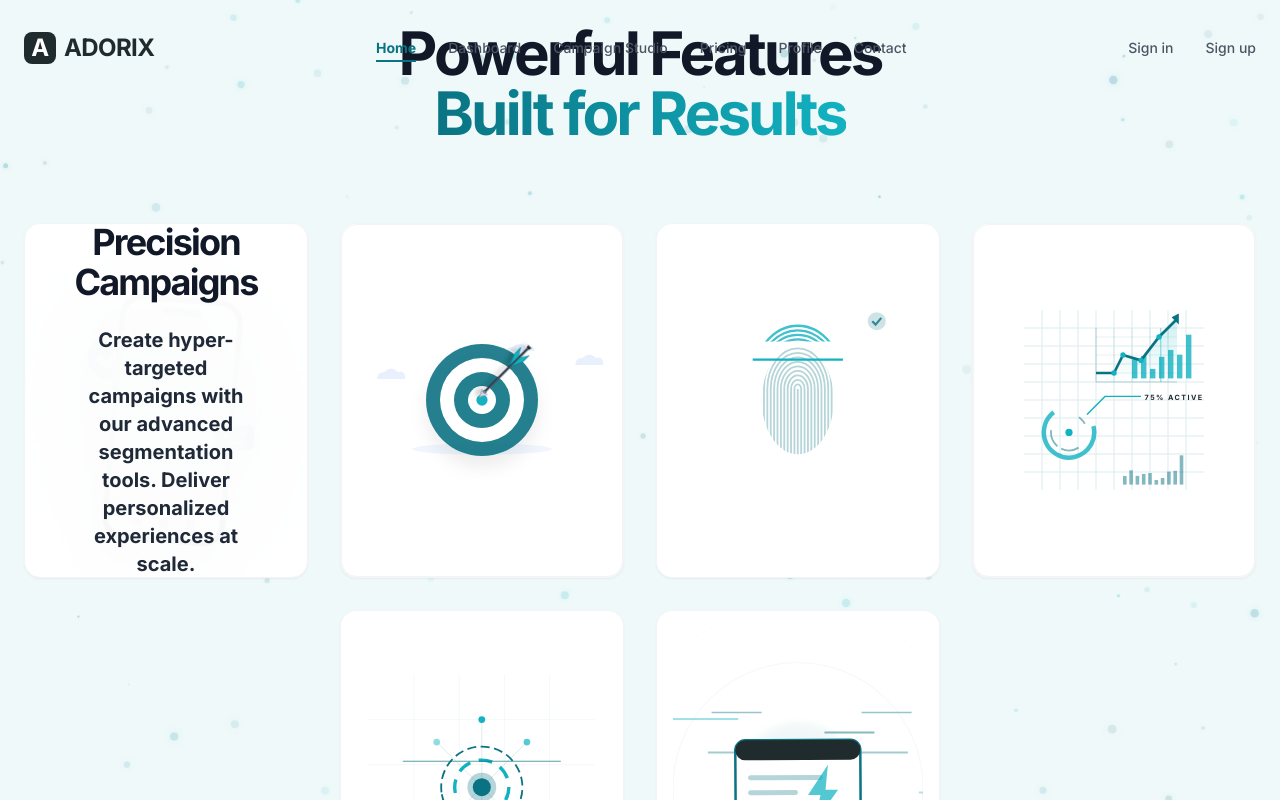
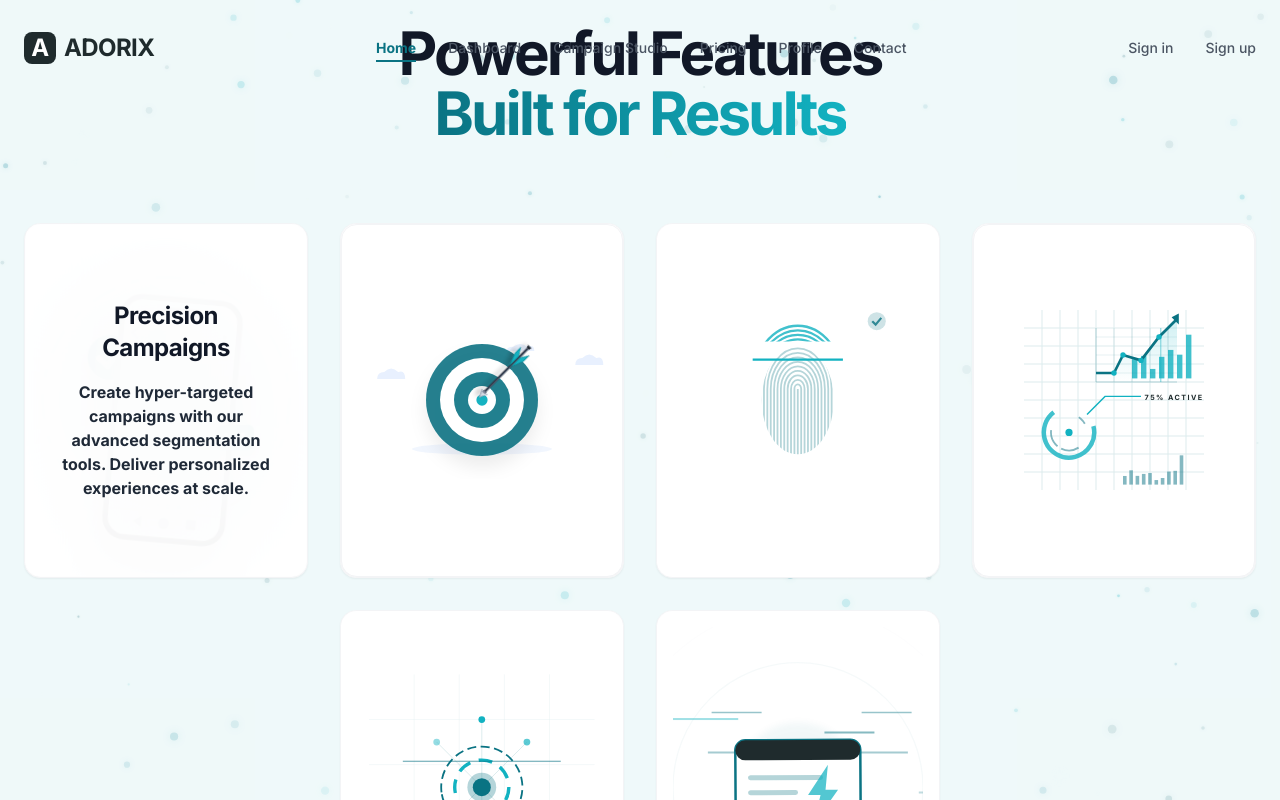
Before and after one commit to ADORIX000/adorix-webb, a React (Vite) app: page / in a window 1280 px wide. Both pictures are taken after a click on the element 166 px from the left and 3005 px from the top of the page. Shown: the part 2605-3405 px from the top of the page. Built offline with nearby package versions, Linux system fonts and the light colour scheme.

Commit message:
updated featurecards.jsx

```diff
--- a/src/components/home/FeatureCards.jsx
+++ b/src/components/home/FeatureCards.jsx
@@ -585,11 +585,11 @@ const FeatureCard = ({ animation: Animation, title, description, cardClassName =
             </div>
 
             {/* Content Area - Premium Click-to-Reveal Overlay */}
-            <div className={`absolute inset-0 z-10 flex flex-col items-center justify-center p-8 md:p-12 text-center space-y-6 bg-white/90 backdrop-blur-3xl transition-all duration-300 ease-out ${isActive ? 'opacity-100' : 'opacity-0 pointer-events-none'}`}>
-                <h3 className="text-2xl md:text-4xl font-black text-gray-900 tracking-tighter leading-tight">
+            <div className={`absolute inset-0 z-10 flex flex-col items-center justify-center p-6 md:p-8 text-center space-y-4 bg-white/90 backdrop-blur-3xl transition-all duration-300 ease-out ${isActive ? 'opacity-100' : 'opacity-0 pointer-events-none'}`}>
+                <h3 className="text-2xl md:text-2xl font-black text-gray-900 tracking-tight leading-tight">
                     {title}
                 </h3>
-                <p className="text-gray-700 md:text-gray-800 leading-relaxed text-lg md:text-xl font-bold max-w-[340px]">
+                <p className="text-gray-700 md:text-gray-800 leading-relaxed text-lg md:text-base font-bold max-w-[300px]">
                     {description}
                 </p>
             </div>
```
